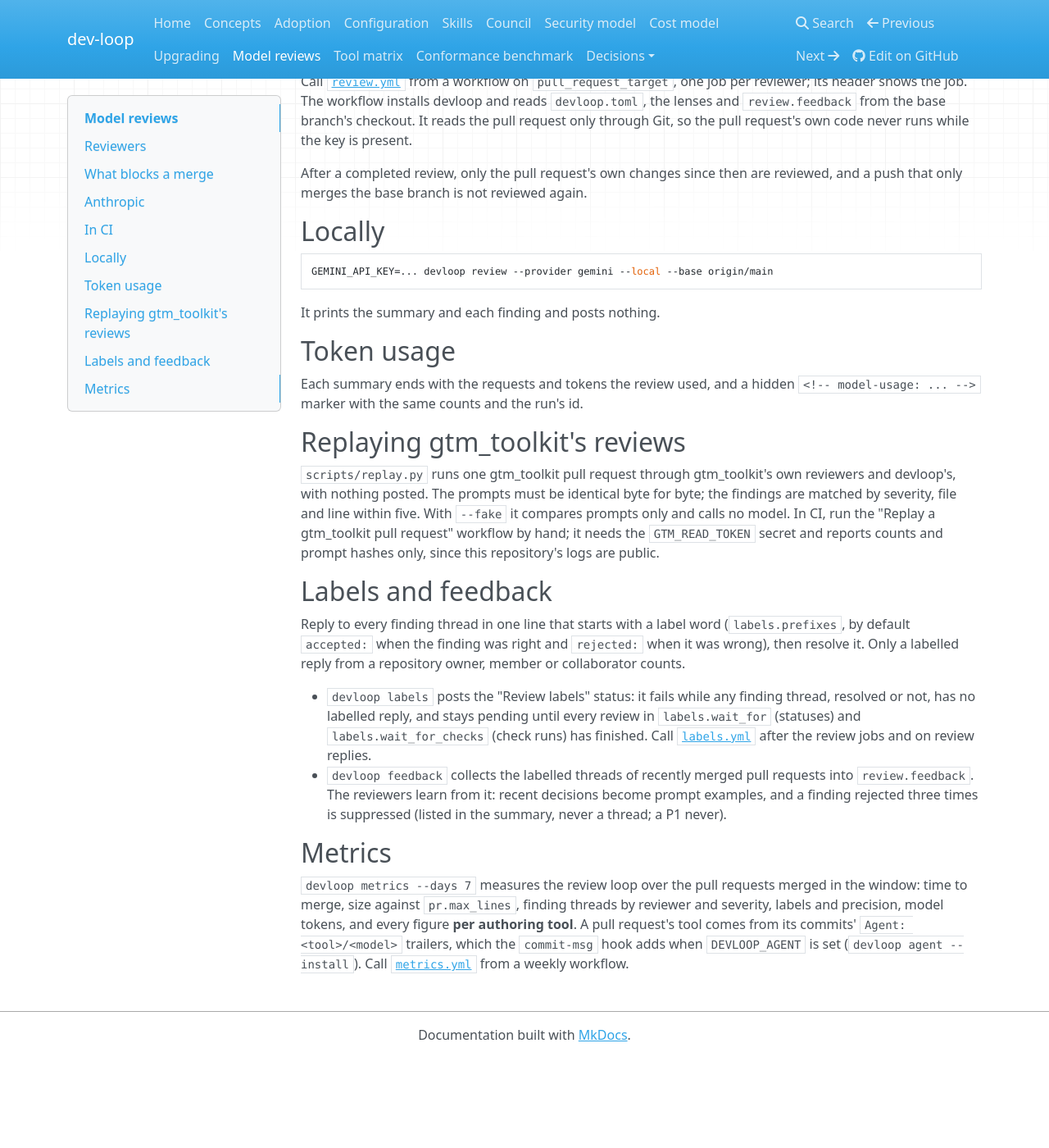
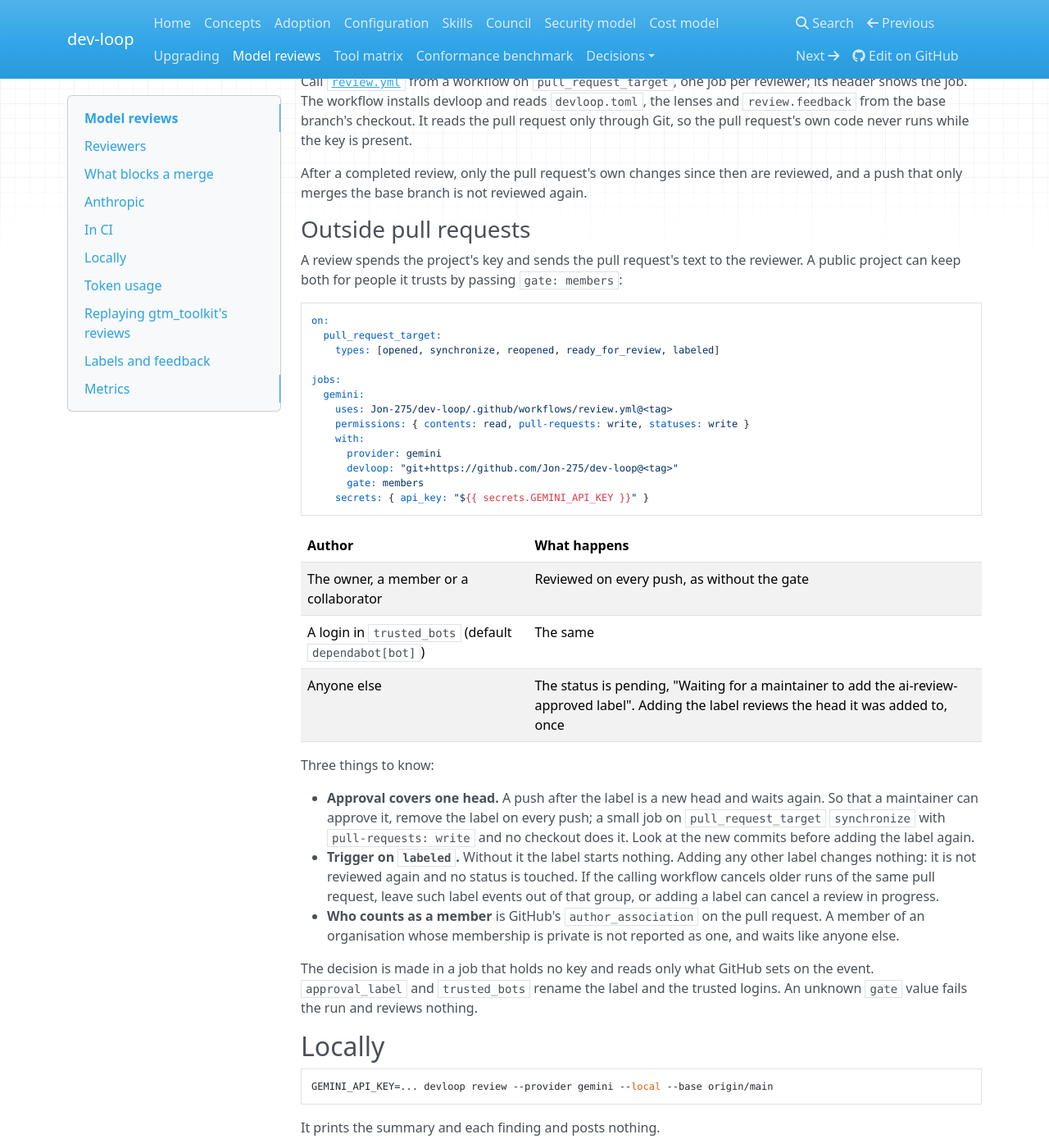
Before and after one commit to Jon-275/dev-loop, an MkDocs documentation site: the page built from docs/review.md, in a window 1280 px wide and 1400 px high, scrolled down 1065 px. Shown: the whole window at 82% size. Built offline with MkDocs 1.6.1, drawn with Linux system fonts in a browser that asks for light colours; nearby versions of some CDN libraries; before the commit the page ends 2355 px from its top, so only the background shows below that.

Commit message:
feat: review.yml can hold a model review until a maintainer approves an outside pull request

````diff
--- a/docs/review.md
+++ b/docs/review.md
@@ -59,6 +59,51 @@ code never runs while the key is present.
 After a completed review, only the pull request's own changes since then are reviewed,
 and a push that only merges the base branch is not reviewed again.
 
+### Outside pull requests
+
+A review spends the project's key and sends the pull request's text to the reviewer. A
+public project can keep both for people it trusts by passing `gate: members`:
+
+```yaml
+on:
+  pull_request_target:
+    types: [opened, synchronize, reopened, ready_for_review, labeled]
+
+jobs:
+  gemini:
+    uses: Jon-275/dev-loop/.github/workflows/review.yml@<tag>
+    permissions: { contents: read, pull-requests: write, statuses: write }
+    with:
+      provider: gemini
+      devloop: "git+https://github.com/Jon-275/dev-loop@<tag>"
+      gate: members
+    secrets: { api_key: "${{ secrets.GEMINI_API_KEY }}" }
+```
+
+| Author | What happens |
+|---|---|
+| The owner, a member or a collaborator | Reviewed on every push, as without the gate |
+| A login in `trusted_bots` (default `dependabot[bot]`) | The same |
+| Anyone else | The status is pending, "Waiting for a maintainer to add the ai-review-approved label". Adding the label reviews the head it was added to, once |
+
+Three things to know:
+
+- **Approval covers one head.** A push after the label is a new head and waits again. So
+  that a maintainer can approve it, remove the label on every push; a small job on
+  `pull_request_target` `synchronize` with `pull-requests: write` and no checkout does it.
+  Look at the new commits before adding the label again.
+- **Trigger on `labeled`.** Without it the label starts nothing. Adding any other label
+  changes nothing: it is not reviewed again and no status is touched. If the calling
+  workflow cancels older runs of the same pull request, leave such label events out of
+  that group, or adding a label can cancel a review in progress.
+- **Who counts as a member** is GitHub's `author_association` on the pull request. A
+  member of an organisation whose membership is private is not reported as one, and
+  waits like anyone else.
+
+The decision is made in a job that holds no key and reads only what GitHub sets on the
+event. `approval_label` and `trusted_bots` rename the label and the trusted logins. An
+unknown `gate` value fails the run and reviews nothing.
+
 ## Locally
 
 ```bash
````
Also changed, not shown: changes/review-gate.security.md (added, +6 -0 lines), 2 other files.
